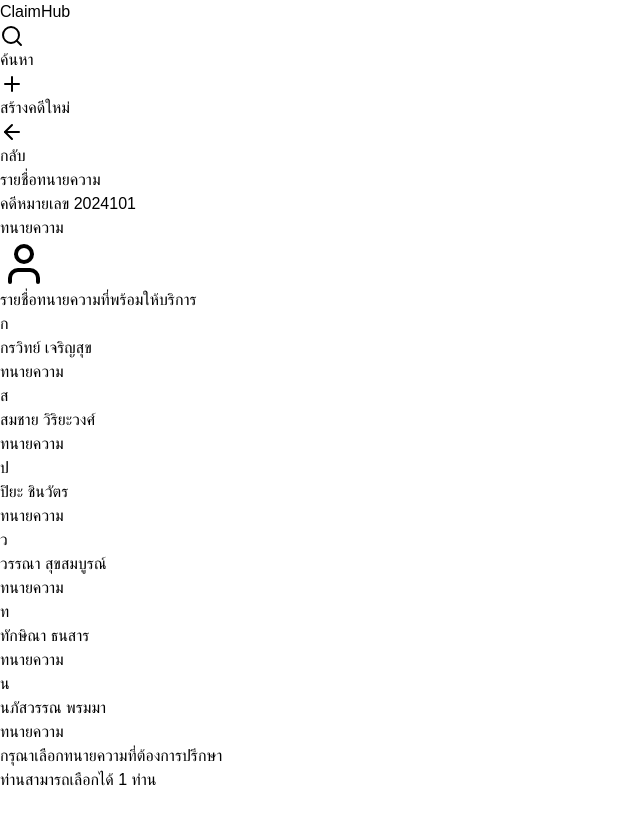
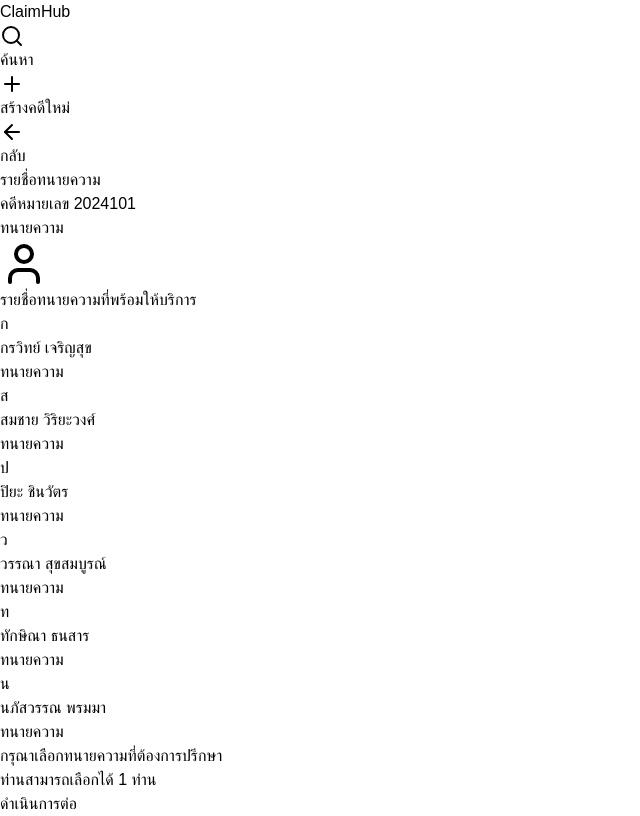
Before and after one commit to betich/legaltech, a Next.js app: page /case/lawyer in a window 1280 px wide. Shown: the whole page, without its empty margins (0-640 px from the left). Built offline with nearby package versions, Linux system fonts and the light colour scheme; a web font is replaced by a local one.

Commit message:
feat: add lawyer select

```diff
--- a/src/app/(client)/case/lawyer/page.tsx
+++ b/src/app/(client)/case/lawyer/page.tsx
@@ -1,10 +1,19 @@
+"use client";
+import { useState } from "react";
 import { BackHeader } from "@/components/common/back-header";
 import { Header } from "@/components/common/header";
 import { Card, CardContent } from "@/components/ui/card";
+import { Button } from "@/components/ui/button";
 import { User } from "lucide-react";
+import Link from "next/link";
 
-const LawyerCandidates = () => {
-  const lawyers = [
+interface Lawyer {
+  initial: string;
+  name: string;
+  status: string;
+}
+
+const lawyers: Lawyer[] = [
   {
     initial: "ก",
     name: "กรวิทย์ เจริญสุข",
@@ -37,6 +46,13 @@
   },
 ];
 
+const LawyerCandidates = () => {
+  const [selectedLawyer, setSelectedLawyer] = useState<number | null>(null);
+
+  const handleSelectLawyer = (index: number) => {
+    setSelectedLawyer(index);
+  };
+
   return (
     <div>
       <Header />
@@ -68,18 +84,32 @@
               {lawyers.map((lawyer, index) => (
                 <div
                   key={index}
-                  className="flex items-center p-4 border rounded-lg hover:bg-gray-50 cursor-pointer"
+                  className={`flex items-center p-4 border rounded-lg hover:bg-gray-50 cursor-pointer transition-colors duration-200 ${
+                    selectedLawyer === index
+                      ? "bg-orange-50 border-orange-300"
+                      : ""
+                  }`}
+                  onClick={() => handleSelectLawyer(index)}
                 >
-                  <div className="flex items-center gap-4">
-                    <div className="w-12 h-12 rounded-full bg-orange-50 flex items-center justify-center text-orange-600 text-xl">
+                  <div className="flex items-center gap-4 w-full">
+                    <div
+                      className={`w-12 h-12 rounded-full ${
+                        selectedLawyer === index
+                          ? "bg-orange-100"
+                          : "bg-orange-50"
+                      } flex items-center justify-center text-orange-600 text-xl`}
+                    >
                       {lawyer.initial}
                     </div>
-                    <div>
+                    <div className="flex-grow">
                       <div className="font-medium">{lawyer.name}</div>
                       <div className="text-sm text-gray-500">
                         {lawyer.status}
                       </div>
                     </div>
+                    {selectedLawyer === index && (
+                      <div className="w-4 h-4 rounded-full bg-orange-500"></div>
+                    )}
                   </div>
                 </div>
               ))}
@@ -88,9 +118,22 @@
         </Card>
 
         <Card>
-          <CardContent className="p-6 text-center text-gray-600">
+          <CardContent className="p-6">
+            <div className="text-center text-gray-600 mb-4">
               <p>กรุณาเลือกทนายความที่ต้องการปรึกษา</p>
               <p>ท่านสามารถเลือกได้ 1 ท่าน</p>
+            </div>
+            <div className="mt-4">
+              <Link href="/case/1">
+                <Button
+                  className="w-full py-3 bg-orange-500 text-white hover:bg-orange-600 disabled:bg-orange-200 disabled:text-gray-400"
+                  disabled={selectedLawyer === null}
+                  variant="default"
+                >
+                  ดำเนินการต่อ
+                </Button>
+              </Link>
+            </div>
           </CardContent>
         </Card>
       </div>
```
Lines whose indentation alone changed are shown as unchanged.
